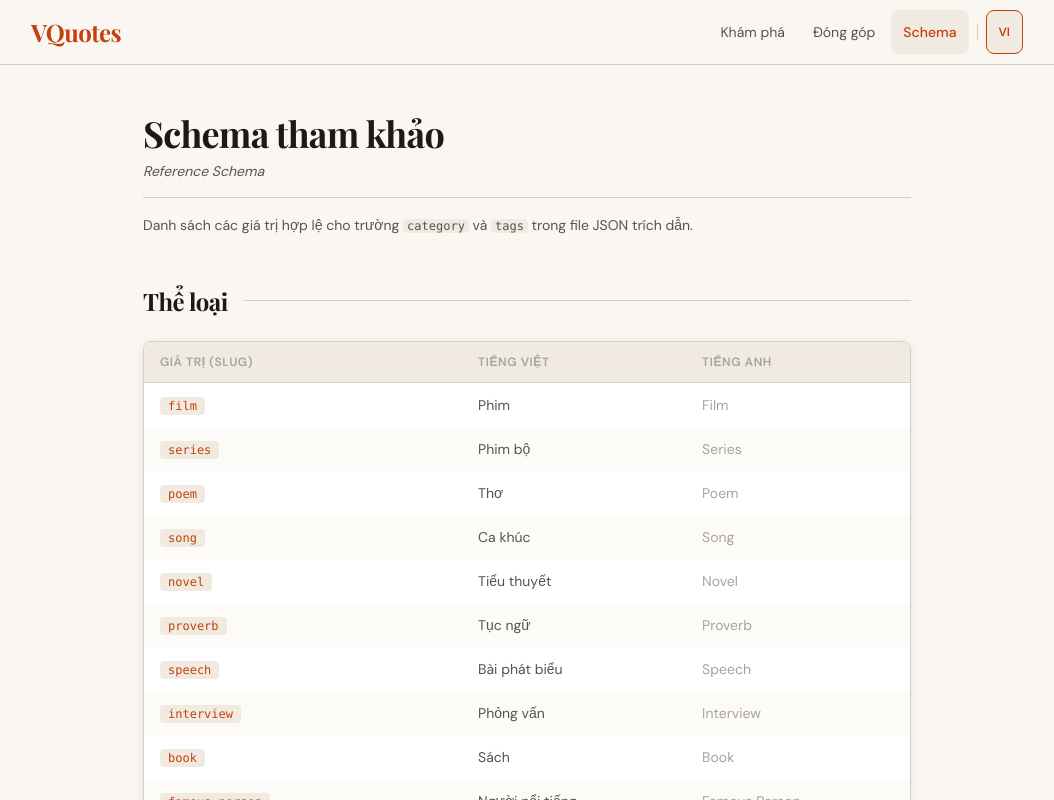
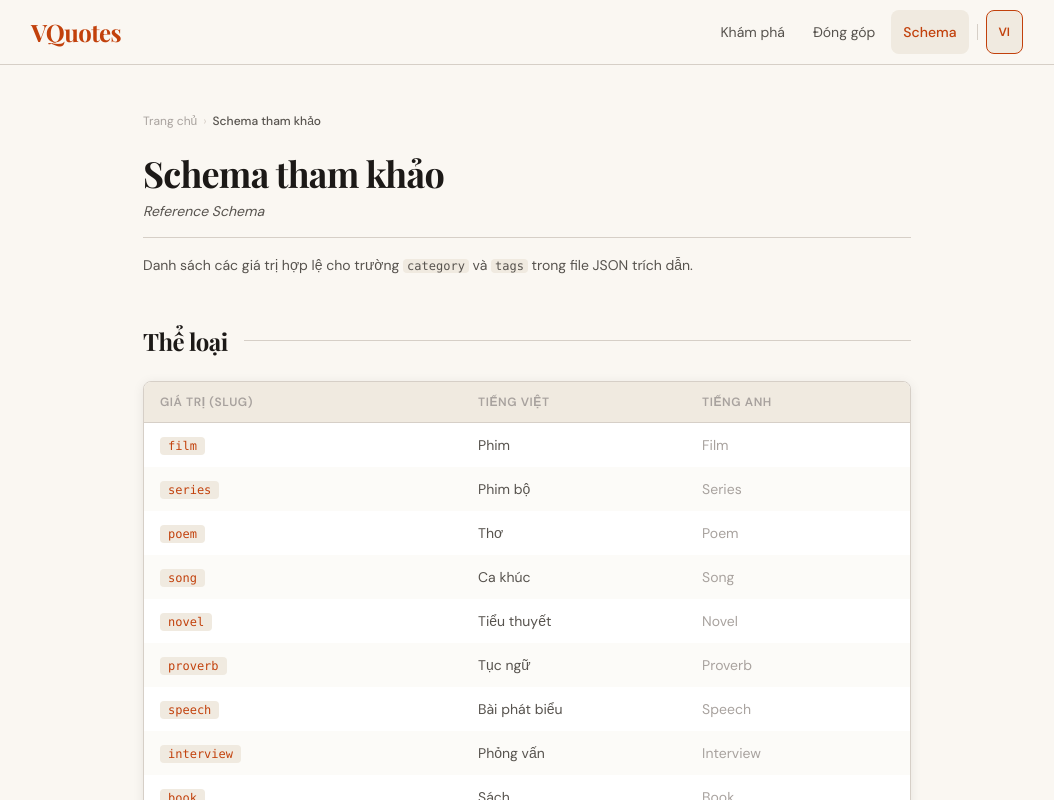
Before and after one commit to bbinarygo/vquotes, a Next.js app: page /schema in a window 1280 px wide. Shown: the top 800 px of the page, without its empty margins (113-1167 px from the left). Built offline with nearby package versions, Linux system fonts and the light colour scheme; a web font is replaced by a local one.

Commit message:
feat: add Breadcrumb component to Browse, Detail, Contribute, Schema pages

```diff
--- a/src/app/browse/page.tsx
+++ b/src/app/browse/page.tsx
@@ -6,6 +6,7 @@ import { getLang } from '@/lib/lang';
 import { t } from '@/lib/i18n';
 import QuoteCard from '@/components/QuoteCard';
 import FilterBar from '@/components/FilterBar';
+import Breadcrumb from '@/components/Breadcrumb';
 import { BookOpen, ChevronLeft, ChevronRight } from 'lucide-react';
 
 const PAGE_SIZE = 20;
@@ -63,6 +64,11 @@ async function BrowseContent({ searchParams }: BrowseProps) {
 
   return (
     <div className="space-y-6">
+      <Breadcrumb items={[
+        { label: lang === 'vi' ? 'Trang chủ' : 'Home', href: '/' },
+        { label: t('browse_title', lang) },
+      ]} />
+
       <div className="flex items-baseline justify-between">
         <h1 className="font-playfair text-3xl font-bold text-ink">{t('browse_title', lang)}</h1>
         <p className="text-sm text-ink-faint">{displayTotal} {t('browse_count', lang)}</p>
--- a/src/app/contribute/page.tsx
+++ b/src/app/contribute/page.tsx
@@ -2,6 +2,7 @@ import Link from 'next/link';
 import { GitPullRequest, MessageSquarePlus, Copy } from 'lucide-react';
 import { getLang } from '@/lib/lang';
 import { t } from '@/lib/i18n';
+import Breadcrumb from '@/components/Breadcrumb';
 
 const GITHUB_REPO = 'https://github.com/bbinarygo/vquotes';
 const GITHUB_NEW_ISSUE = `${GITHUB_REPO}/issues/new?template=new-quote.yml`;
@@ -25,6 +26,11 @@ export default async function ContributePage() {
 
   return (
     <div className="max-w-2xl mx-auto space-y-10">
+      <Breadcrumb items={[
+        { label: lang === 'vi' ? 'Trang chủ' : 'Home', href: '/' },
+        { label: t('contribute_title', lang) },
+      ]} />
+
       <div>
         <h1 className="font-playfair text-4xl font-bold text-ink mb-4">
           {t('contribute_title', lang)}
--- a/src/app/quote/[id]/page.tsx
+++ b/src/app/quote/[id]/page.tsx
@@ -8,6 +8,7 @@ import UpvoteButton from '@/components/UpvoteButton';
 import CopyButton from '@/components/CopyButton';
 import MobileActionBar from '@/components/MobileActionBar';
 import QuoteDetailBadges from '@/components/QuoteDetailBadges';
+import Breadcrumb from '@/components/Breadcrumb';
 
 export async function generateStaticParams() {
   const { quotes } = await getAllQuotes({ pageSize: 10000 });
@@ -37,6 +38,12 @@ export default async function QuotePage({ params }: QuotePageProps) {
 
   return (
     <>
+      <Breadcrumb items={[
+        { label: lang === 'vi' ? 'Trang chủ' : 'Home', href: '/' },
+        { label: lang === 'vi' ? 'Khám phá' : 'Browse', href: '/browse' },
+        { label: quote.author },
+      ]} />
+
       <div className="max-w-2xl mx-auto space-y-8 pb-24 md:pb-0">
         {/* Quote block */}
         <div className="relative bg-white border-l-4 border-sienna rounded-r-xl px-8 pt-10 pb-8 shadow-card">
--- a/src/app/schema/page.tsx
+++ b/src/app/schema/page.tsx
@@ -2,12 +2,18 @@ import { CATEGORY_LIST } from '@/constants/categories';
 import { TAG_LIST } from '@/constants/tags';
 import { getLang } from '@/lib/lang';
 import { t } from '@/lib/i18n';
+import Breadcrumb from '@/components/Breadcrumb';
 
 export default async function SchemaPage() {
   const lang = await getLang();
 
   return (
     <div className="max-w-3xl mx-auto space-y-12">
+      <Breadcrumb items={[
+        { label: lang === 'vi' ? 'Trang chủ' : 'Home', href: '/' },
+        { label: t('schema_title', lang) },
+      ]} />
+
       {/* Header */}
       <div>
         <h1 className="font-playfair text-4xl font-bold text-ink mb-2">
--- /dev/null
+++ b/src/components/Breadcrumb.tsx
@@ -0,0 +1,32 @@
+import Link from 'next/link';
+
+interface BreadcrumbItem {
+  label: string;
+  href?: string;
+}
+
+interface BreadcrumbProps {
+  items: BreadcrumbItem[];
+}
+
+export default function Breadcrumb({ items }: BreadcrumbProps) {
+  return (
+    <nav aria-label="Breadcrumb" className="flex items-center gap-1 text-xs mb-6">
+      {items.map((item, i) => (
+        <span key={i} className="flex items-center gap-1">
+          {i > 0 && <span className="text-rule mx-0.5" aria-hidden="true">›</span>}
+          {item.href ? (
+            <Link
+              href={item.href}
+              className="text-ink-faint hover:text-sienna transition-colors focus-ring rounded"
+            >
+              {item.label}
+            </Link>
+          ) : (
+            <span className="text-ink-muted font-medium" aria-current="page">{item.label}</span>
+          )}
+        </span>
+      ))}
+    </nav>
+  );
+}
```
